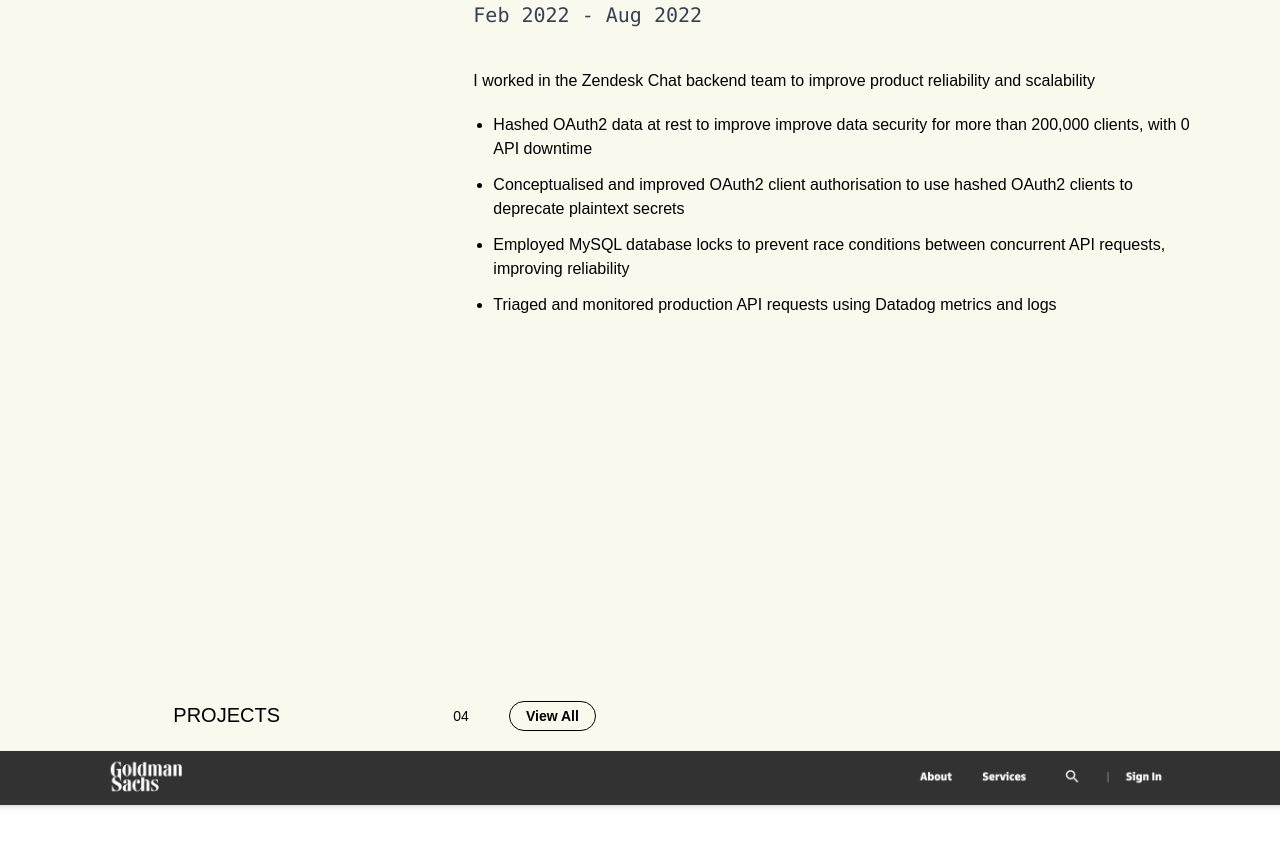
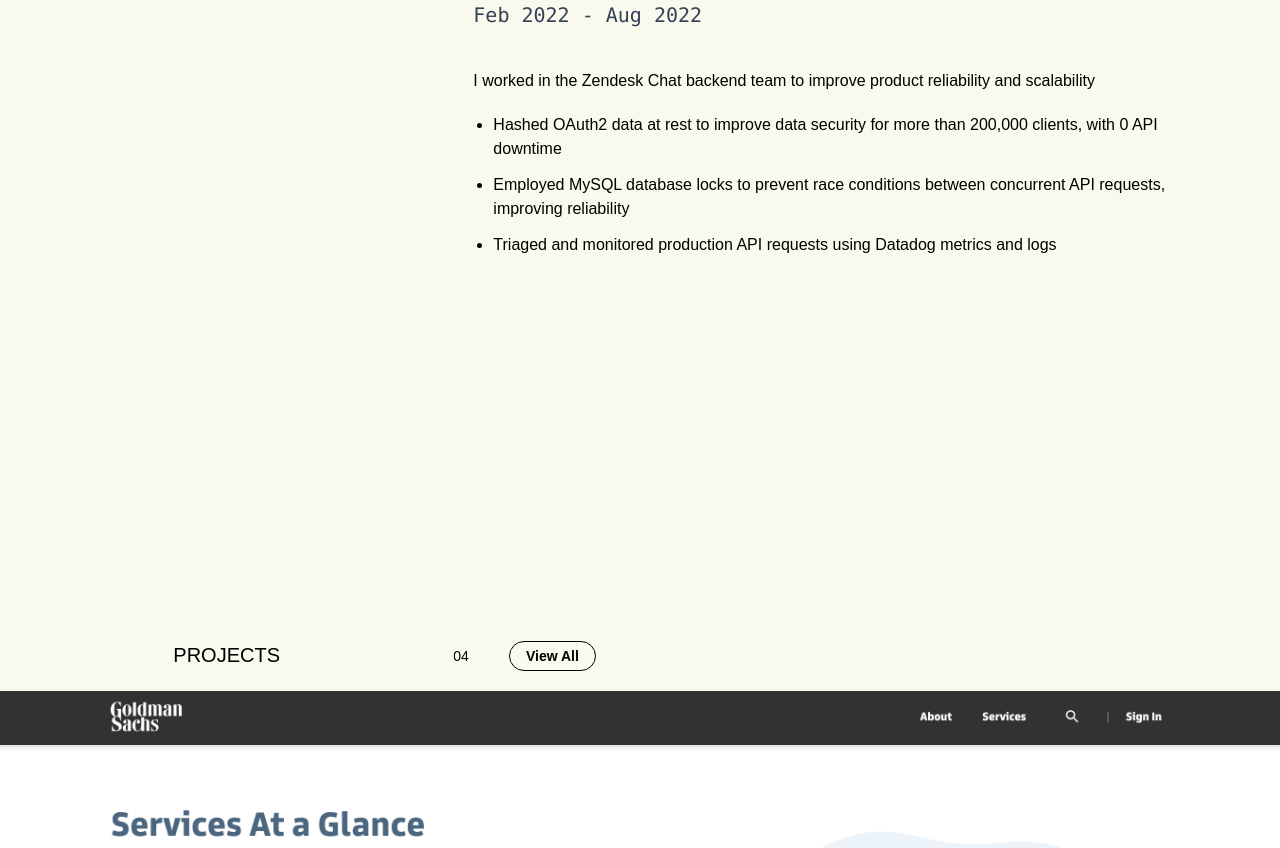
Before and after one commit to jonathantan1425/jonathantan1425-portfolio, a Next.js app: page / in a window 1280 px wide. Shown: the part 2587-3435 px from the top of the page. Built offline with nearby package versions, Linux system fonts and the light colour scheme; what tw-elements would draw is missing.

Commit message:
Remove error text

```diff
--- a/components/experiences/data.js
+++ b/components/experiences/data.js
@@ -7,10 +7,9 @@
     end_date: "Aug 2022",
     about: "I worked in the Zendesk Chat backend team to improve product reliability and scalability",
     description: [
-      {line: 1, value: "Hashed OAuth2 data at rest to improve improve data security for more than 200,000 clients, with 0 API downtime"},
-      {line: 2, value: "Conceptualised and improved OAuth2 client authorisation to use hashed OAuth2 clients to deprecate plaintext secrets"},
-      {line: 3, value: "Employed MySQL database locks to prevent race conditions between concurrent API requests, improving reliability"},
-      {line: 4, value: "Triaged and monitored production API requests using Datadog metrics and logs"},
+      {line: 1, value: "Hashed OAuth2 data at rest to improve data security for more than 200,000 clients, with 0 API downtime"},
+      {line: 2, value: "Employed MySQL database locks to prevent race conditions between concurrent API requests, improving reliability"},
+      {line: 3, value: "Triaged and monitored production API requests using Datadog metrics and logs"},
     ],
   },
   {
```
